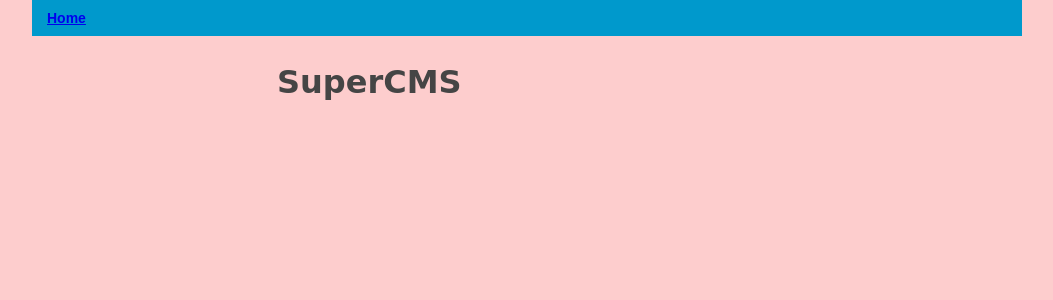
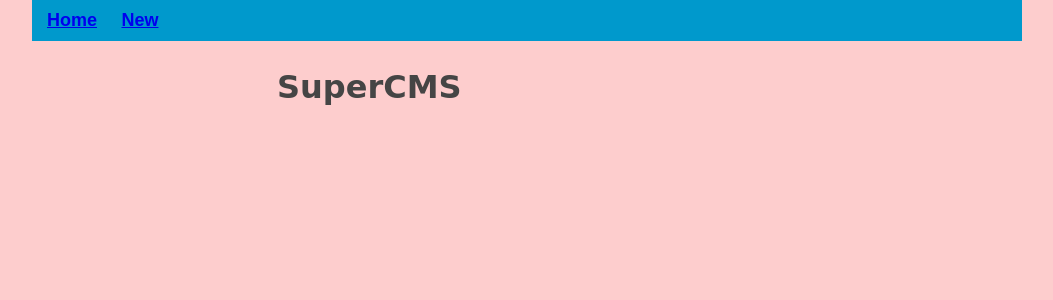
Before and after one commit to radams15/cms-api, a Flask app: page / in a window 1280 px wide. Shown: the top 300 px of the page, without its empty margins (118-1171 px from the left). Run offline with Flask 2, Linux system fonts and the light colour scheme.

Commit message:
Validate new and updated articles.
Add button and page to update articles, simply changing the request of the edit page slightly to POST instead of PUT.

```diff
--- a/backend/Article.py
+++ b/backend/Article.py
@@ -14,6 +14,9 @@ class Article:
             self.published = published
         else:
             self.published = datetime.fromtimestamp(int(published))
+
+    def valid(self):
+        return len(self.title) != 0
 
     @staticmethod
     def from_json(json: dict):
--- a/backend/ArticleDao.py
+++ b/backend/ArticleDao.py
@@ -22,6 +22,14 @@ class UnknownArticleException(Exception):
 
     def __init__(self, id):
         super().__init__(f"Unknown article: {id}")
+
+class InvalidArticleException(Exception):
+    """
+    Raised to indicate an article that has failed the validity check.
+    """
+
+    def __init__(self, article):
+        super().__init__(f"Invalid article: {article.title}")
 
 
 class ArticleDao:
@@ -65,6 +73,9 @@ class ArticleDao:
         self.db = None
 
     def add_article(self, article: Article) -> int:
+        if not article.valid():
+            raise InvalidArticleException(article)
+
         self._wait_lock()
 
         try:
--- a/backend/Frontend.py
+++ b/backend/Frontend.py
@@ -1,8 +1,10 @@
 import json
+from datetime import datetime
 
 from flask import Blueprint, render_template, Response
 
 from API import article_dao
+from backend.Article import Article
 
 page = Blueprint('frontend', __name__)
 
@@ -18,9 +20,7 @@ def nav():
 
 @page.route("/")
 def index():
-    articles = list(article_dao.get_articles())
-
-    return render_template("index.html", articles=articles, nav=nav())
+    return render_template("index.html", nav=nav())
 
 
 @page.route("/article/read/<article_id>")
@@ -38,7 +38,19 @@ def article_edit(article_id):
     try:
         article = article_dao.get_article(article_id)
 
-        return render_template("edit.html", article=article, nav=nav())
+        return render_template("edit.html", article=article, nav=nav(), new=False)
     except Exception as e:
         print(e)
         return Response(json.dumps({'status': f'Unknown article: {article_id}'}), 404, mimetype='application/json')
+
+@page.route("/article/new/")
+def article_new():
+    empty_article = Article(
+        '',
+        '',
+        '',
+        '',
+        datetime.now()
+    )
+
+    return render_template("edit.html", article=empty_article, nav=nav(), new=True)
--- a/backend/static/css/style.css
+++ b/backend/static/css/style.css
@@ -38,7 +38,6 @@ body {
     text-align: center;
     display: inline-block;
     padding: 5px 10px;
-    font-size: 14px;
     font-weight: bold;
 }
 
@@ -115,3 +114,15 @@ body {
 .editArticleImage {
 
 }
+
+
+
+.navHome {
+    font-size: large;
+}
+
+
+.navNew {
+    font-size: large;
+    margin-right: 20px;
+}
--- a/backend/templates/nav.html
+++ b/backend/templates/nav.html
@@ -1,5 +1,6 @@
 <div class="navbar">
     <a class="navHome" href="/">Home</a>
+    <a class="navNew" href="/article/new/">New</a>
 
     {% for article in articles %}
         <a href="/article/read/{{ article.id }}">{{ article.title }}</a>
```
Also changed, not shown: backend/API.py (+6 -3 lines), backend/templates/edit.html (+42 -1 lines).
